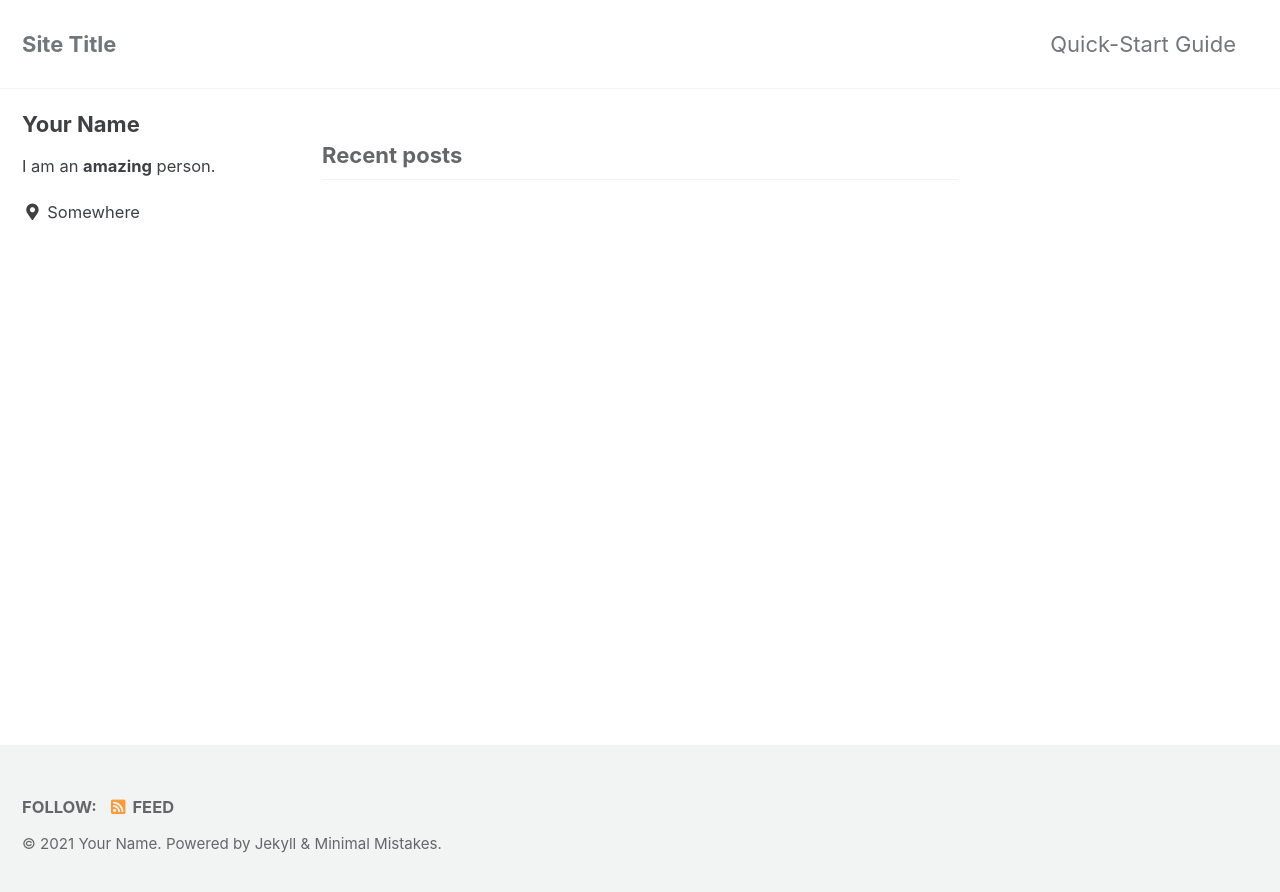
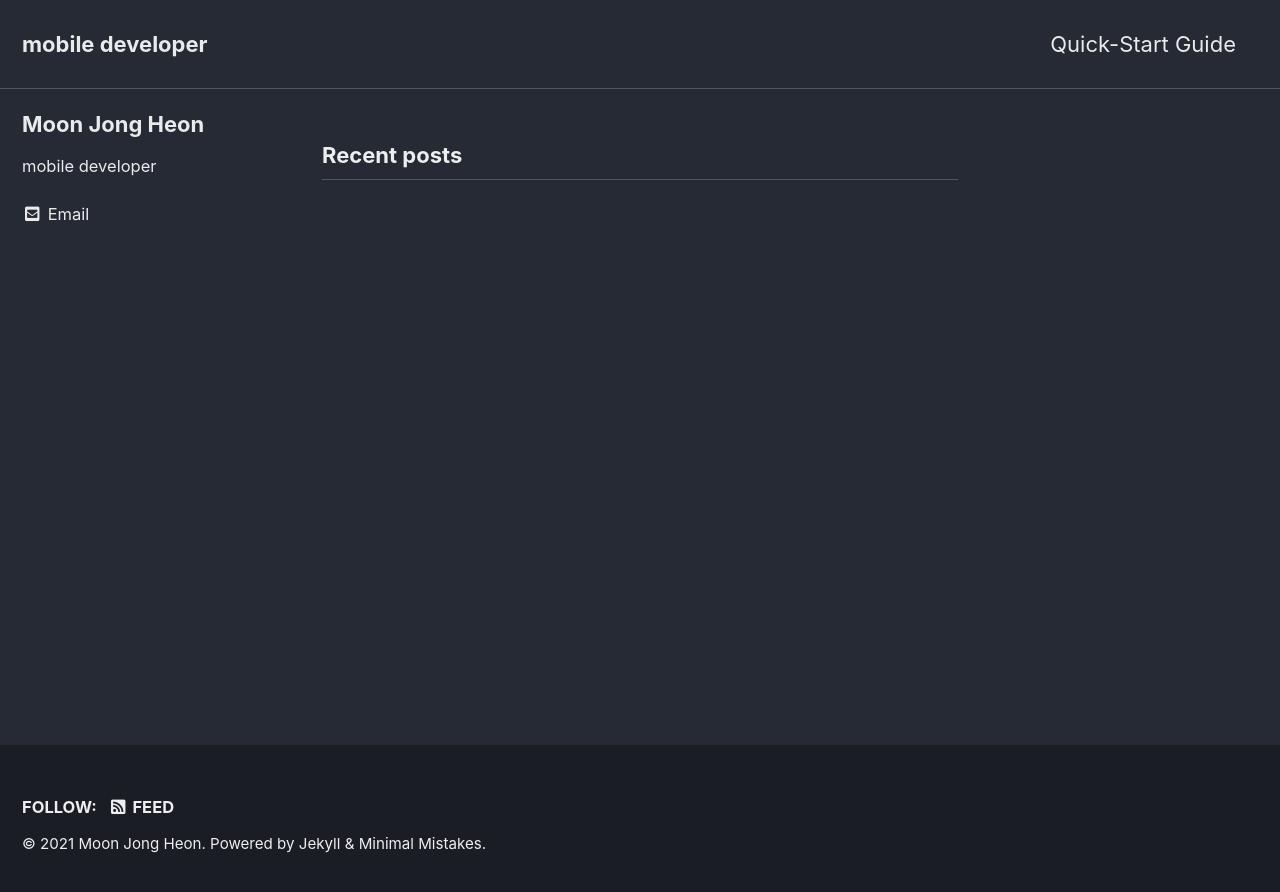
Before and after one commit to jongheonmoon/jongheonmoon.github.io, a Jekyll site: the page built from index.html, in a window 1280 px wide. Shown: the top 892 px of the page. Built offline with Jekyll 4.4.1, drawn with Linux system fonts in a browser that asks for light colours; cached includes are drawn as plain includes; the list of posts is cut into pages by our own code.

Commit message:
no message

```diff
--- a/_config.yml
+++ b/_config.yml
@@ -12,15 +12,15 @@
 
 # theme                  : "minimal-mistakes-jekyll"
 # remote_theme           : "mmistakes/minimal-mistakes"
-minimal_mistakes_skin    : "default" # "air", "aqua", "contrast", "dark", "dirt", "neon", "mint", "plum", "sunrise"
+minimal_mistakes_skin    : "dark" # "air", "aqua", "contrast", "dark", "dirt", "neon", "mint", "plum", "sunrise"
 
 # Site Settings
 locale                   : "en-US"
-title                    : "Site Title"
+title                    : "mobile developer"
 title_separator          : "-"
 subtitle                 : # site tagline that appears below site title in masthead
-name                     : "Your Name"
-description              : "An amazing website."
+name                     : "Moon Jong Heon"
+description              : "developer"
 url                      : # the base hostname & protocol for your site e.g. "https://mmistakes.github.io"
 baseurl                  : # the subpath of your site, e.g. "/blog"
 repository               : # GitHub username/repo-name e.g. "mmistakes/minimal-mistakes"
@@ -94,15 +94,15 @@ analytics:
 
 # Site Author
 author:
-  name             : "Your Name"
+  name             : "Moon Jong Heon"
   avatar           : # path of avatar image, e.g. "/assets/images/bio-photo.jpg"
-  bio              : "I am an **amazing** person."
-  location         : "Somewhere"
+  bio              : "mobile developer"
+  location         : # "Somewhere"
   email            :
   links:
     - label: "Email"
       icon: "fas fa-fw fa-envelope-square"
-      # url: "mailto:your.name@email.com"
+      url: "mailto:answhdgjs@email.com"
     - label: "Website"
       icon: "fas fa-fw fa-link"
       # url: "https://your-website.com"
```
